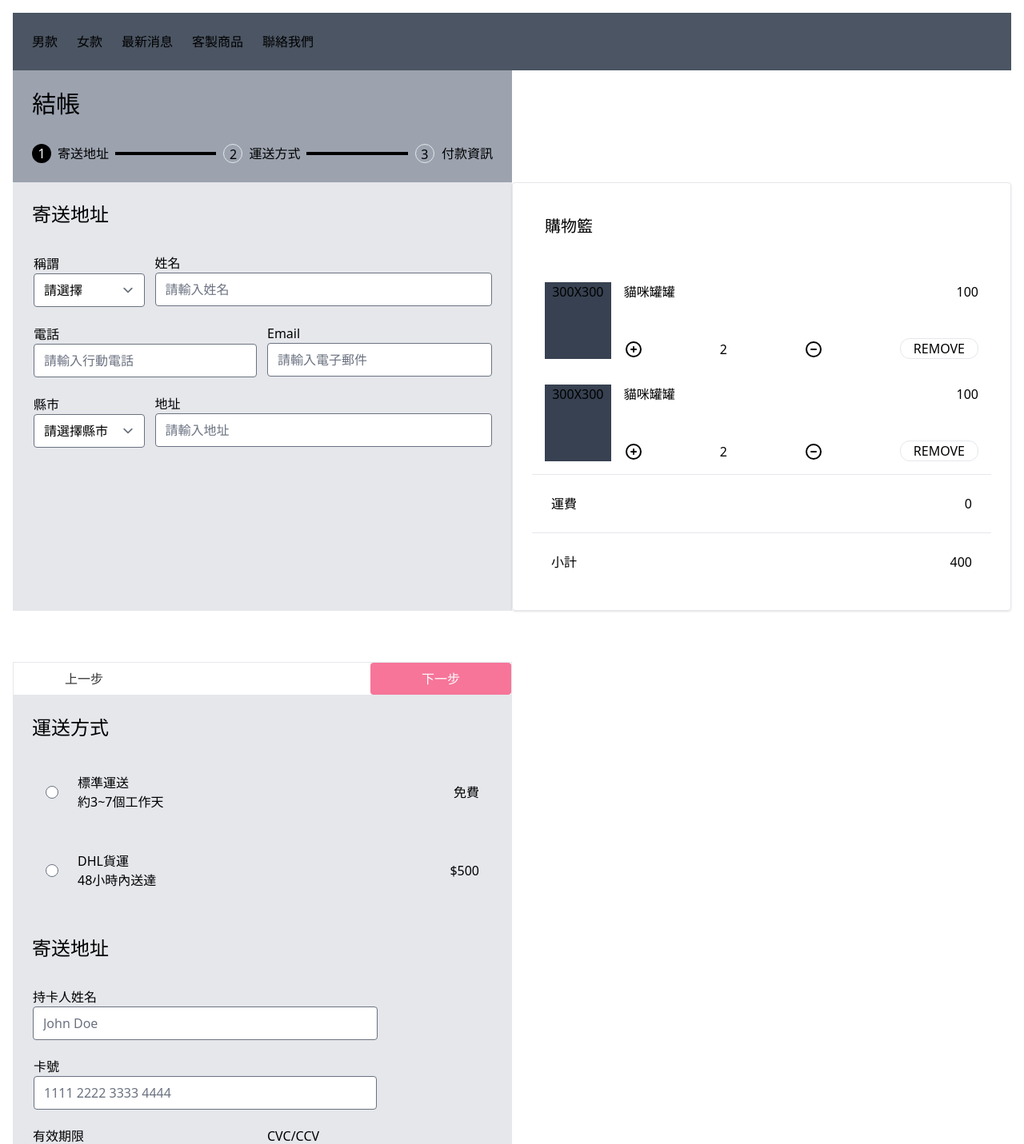
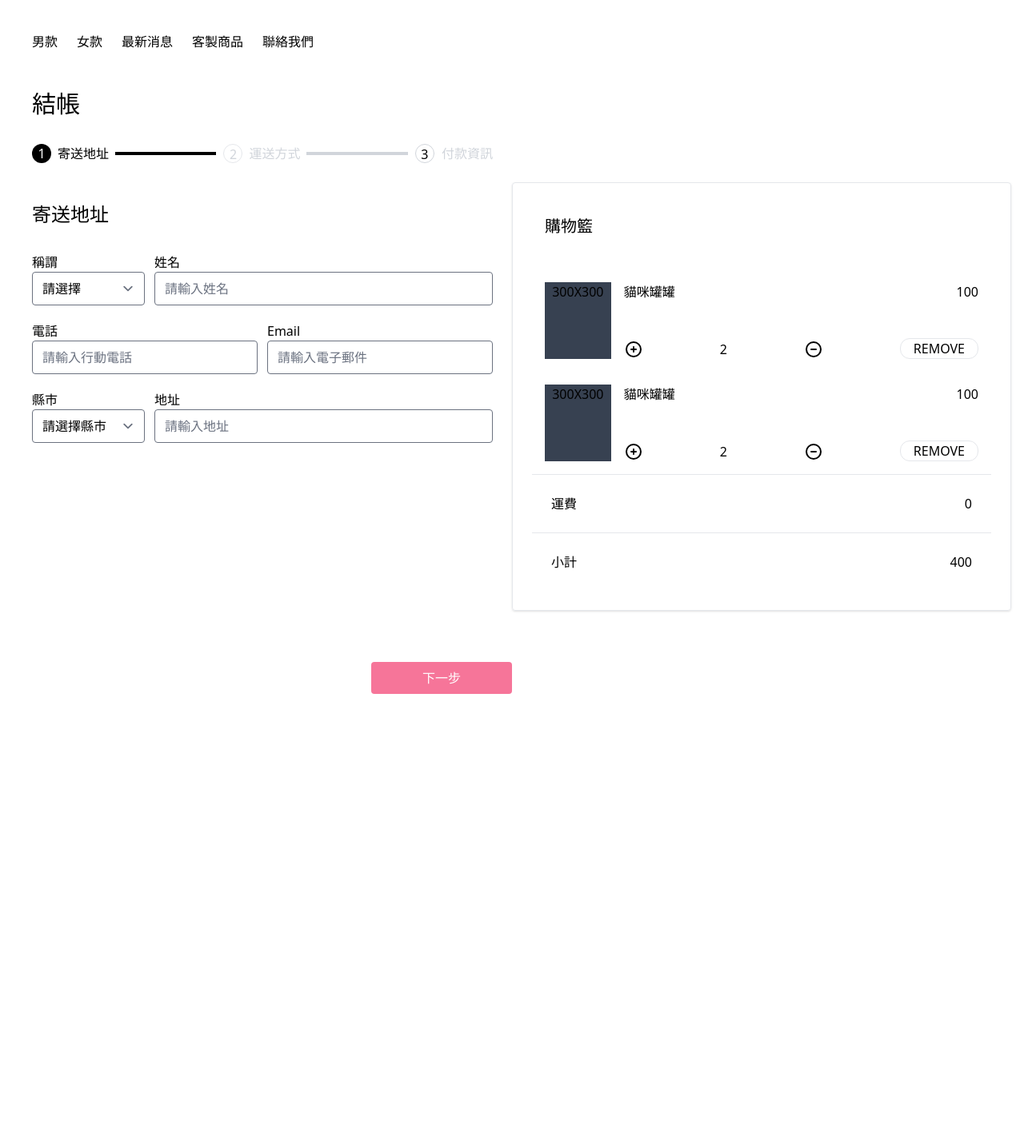
Before and after one commit to yunimm/react-alpha-shop, a React (Create React App) app: page / in a window 1280 px wide. Shown: the top 1431 px of the page at 80% size. After the commit the page ends 884 px from the top, so only its background shows below. Built offline with nearby package versions, Linux system fonts and the light colour scheme.

Commit message:
part2-使用 useState 來切換wizard,Button,StepProgress

```diff
--- a/src/ components/Header/Header.jsx
+++ b/src/ components/Header/Header.jsx
@@ -1,7 +1,7 @@
 import React from 'react';
 
 const Header = () => (
-  <ul className="flex bg-gray-600 p-6 gap-6">
+  <ul className="flex p-6 gap-6">
     <li>男款</li>
     <li>女款</li>
     <li>最新消息</li>
--- a/src/ components/Step1/Step1.jsx
+++ b/src/ components/Step1/Step1.jsx
@@ -1,11 +1,11 @@
 import React from 'react';
 
 const Step1 = () => (
-  <div className="w-1/2 bg-gray-200 p-6">
+  <div className="w-1/2 p-6">
     <h2 className="text-2xl mb-8">寄送地址</h2>
-    <div className="container w-full border flex flex-col gap-5">
+    <div className="container w-full flex flex-col gap-5">
       <div className="flex gap-3">
-        <div className="flex flex-col w-1/4 border">
+        <div className="flex flex-col w-1/4 ">
           <span>稱謂</span>
           <select name="mySelect" className="rounded">
             <option value="default">請選擇</option>
@@ -14,7 +14,7 @@ const Step1 = () => (
             <option value="other">其他</option>
           </select>
         </div>
-        <div className="flex flex-col  w-3/4">
+        <div className="flex flex-col w-3/4">
           <span>姓名</span>
           <input
             type="text"
@@ -24,7 +24,7 @@ const Step1 = () => (
         </div>
       </div>
       <div className="flex gap-3">
-        <div className="flex flex-col w-1/2 border">
+        <div className="flex flex-col w-1/2 ">
           <span>電話</span>
           <input
             type="number"
@@ -42,7 +42,7 @@ const Step1 = () => (
         </div>
       </div>
       <div className="flex gap-3">
-        <div className="flex flex-col w-1/4 border">
+        <div className="flex flex-col w-1/4 ">
           <span>縣市</span>
           <select name="mySelect" className="rounded">
             <option value="default">請選擇縣市</option>
--- a/src/ components/Step2/Step2.jsx
+++ b/src/ components/Step2/Step2.jsx
@@ -1,11 +1,11 @@
 import React from 'react';
 
 const Step2 = () => (
-  <div className="w-1/2 bg-gray-200 p-6">
+  <div className="w-1/2 p-6">
     <h2 className="text-2xl mb-8">運送方式</h2>
     <div className="container w-full flex flex-col gap-5">
       <ul className="flex flex-col gap-8">
-        <li className="border rounded flex gap-6 p-2 px-4 items-center">
+        <li className="rounded flex gap-6 p-2 px-4 items-center">
           <input type="radio" />
           <div className="flex-1">
             <div className="flex flex-col">
@@ -15,7 +15,7 @@ const Step2 = () => (
           </div>
           <span>免費</span>
         </li>
-        <li className="border rounded flex gap-6 p-2 px-4 items-center">
+        <li className="rounded flex gap-6 p-2 px-4 items-center">
           <input type="radio" />
           <div className="flex-1">
             <div className="flex flex-col">
--- a/src/ components/Step3/Step3.jsx
+++ b/src/ components/Step3/Step3.jsx
@@ -1,9 +1,9 @@
 import React from 'react';
 
 const Step3 = () => (
-  <div className="w-1/2 bg-gray-200 p-6">
+  <div className="w-1/2 p-6">
     <h2 className="text-2xl mb-8">寄送地址</h2>
-    <div className="container w-full border flex flex-col gap-5">
+    <div className="container w-full flex flex-col gap-5">
       <div className="flex gap-3">
         <div className="flex flex-col w-3/4">
           <span>持卡人姓名</span>
@@ -15,7 +15,7 @@ const Step3 = () => (
         </div>
       </div>
       <div className="flex gap-3">
-        <div className="flex flex-col w-3/4 border">
+        <div className="flex flex-col w-3/4">
           <span>卡號</span>
           <input
             type="number"
--- a/src/ components/StepProgress/StepProgress.jsx
+++ b/src/ components/StepProgress/StepProgress.jsx
@@ -1,27 +1,48 @@
-import React from 'react';
+// import React from 'react';
 
-const StepProgress = () => (
-  <div className="w-1/2 bg-gray-400 p-6  flex flex-col gap-8">
+// 還沒安裝flow.js
+// type StepProgressProps = {
+//   step: number,
+// };
+
+const StepProgress = ({ step }) => (
+  <div className="w-1/2 p-6  flex flex-col gap-8">
     <h2 className="text-3xl w-full">結帳</h2>
     <ul className="flex justify-between items-center w-full">
-      <div className="flex items-center gap-2 w-2/5">
+      <div className="flex items-center gap-2 w-2/5 ">
         <span className="text-center w-6 h-6 bg-black text-white rounded-full">
           1
         </span>
         <li>寄送地址</li>
         <div className="flex-1 bg-black h-1" />
       </div>
-      <div className="flex items-center gap-2 w-2/5">
-        <span className="text-center w-6 h-6 border border-d-gray text-d-gray rounded-full">
+      <div
+        className={`flex items-center gap-2 w-2/5 ${
+          step > 1 ? 'text-black' : 'text-gray-300'
+        }`}
+      >
+        <span
+          className={`text-center w-6 h-6 border rounded-full ${
+            step > 1 ? 'border-black' : 'border-d-gray'
+          }`}
+        >
           2
         </span>
         <li>運送方式</li>
-        <div className="flex-1 bg-black h-1" />
+        <div
+          className={`flex-1  h-1 ${step > 2 ? 'bg-black' : 'bg-gray-300'}`}
+        />
       </div>
-      <span className="text-center w-6 h-6 border border-d-gray text-d-gray rounded-full">
+      <span
+        className={`text-center w-6 h-6 border border-d-gray rounded-full ${
+          step > 2 ? 'border-black' : 'border-gray-300'
+        }`}
+      >
         3
       </span>
-      <li>付款資訊</li>
+      <li className={` ${step > 2 ? 'text-black' : 'text-gray-300'}`}>
+        付款資訊
+      </li>
     </ul>
   </div>
 );
--- a/src/App.jsx
+++ b/src/App.jsx
@@ -1,23 +1,61 @@
+import { useState } from 'react';
 import Header from './ components/Header/Header';
 import StepProgress from './ components/StepProgress/StepProgress';
 import Step1 from './ components/Step1/Step1';
 import Step2 from './ components/Step2/Step2';
 import Step3 from './ components/Step3/Step3';
-import ProgressControl from './ components/ProgressControl/ProgressControl';
+// import ProgressControl from './ components/ProgressControl/ProgressControl';
 import Cart from './ components/Cart/Cart';
 
-const App = () => (
+const App = () => {
+  const [step, setStep] = useState(1);
+  const atPrevBtn = () => {
+    if (step > 1) setStep((prev) => prev - 1);
+  };
+  const atNextBtn = () => {
+    if (step < 3) setStep((prev) => prev + 1);
+  };
+
+  return (
     <div className="flex flex-col p-4">
       <Header />
-    <StepProgress />
+      <StepProgress step={step} />
       <div className="flex">
-      <Step1 />
+        {step === 1 && <Step1 />}
+        {step === 2 && <Step2 />}
+        {step === 3 && <Step3 />}
         <Cart />
       </div>
-    <ProgressControl />
-    <Step2 />
-    <Step3 />
+      <div className="container w-1/2 mt-16">
+        <ul
+          className={`flex ${step === 1 ? 'justify-end' : 'justify-between'}`}
+        >
+          {step !== 1 && (
+            <button
+              onClick={atPrevBtn}
+              className="bg-white text-d-black px-16 py-2 rounded cursor-pointer"
+            >
+              上一步
+            </button>
+          )}
+          {step < 3 && (
+            <button
+              onClick={atNextBtn}
+              className="bg-d-pink text-white px-16 py-2 rounded cursor-pointer"
+            >
+              下一步
+            </button>
+          )}
+          {step === 3 && (
+            <button className="bg-d-pink text-white px-16 py-2 rounded cursor-pointer">
+              確認訂單
+            </button>
+          )}
+        </ul>
+      </div>
+      {/* <ProgressControl /> */}
     </div>
   );
+};
 
 export default App;
```
Lines whose indentation alone changed are shown as unchanged.
